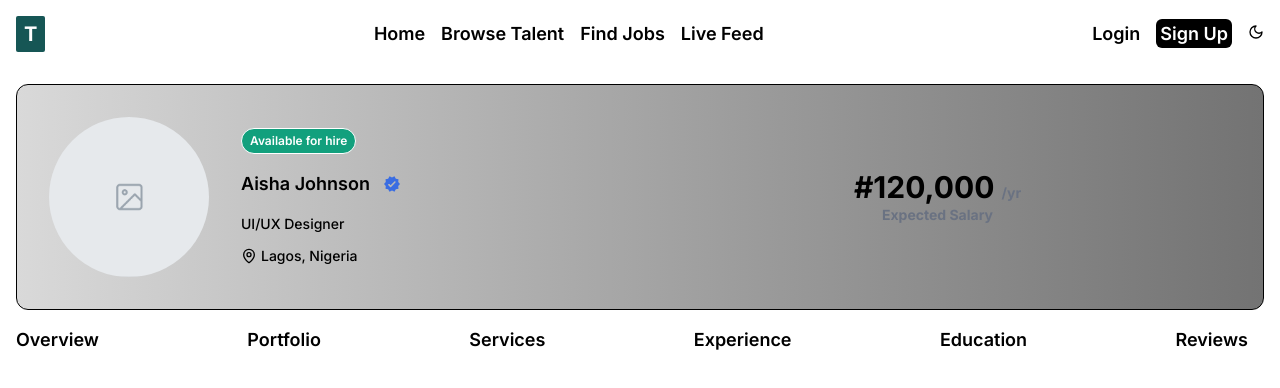
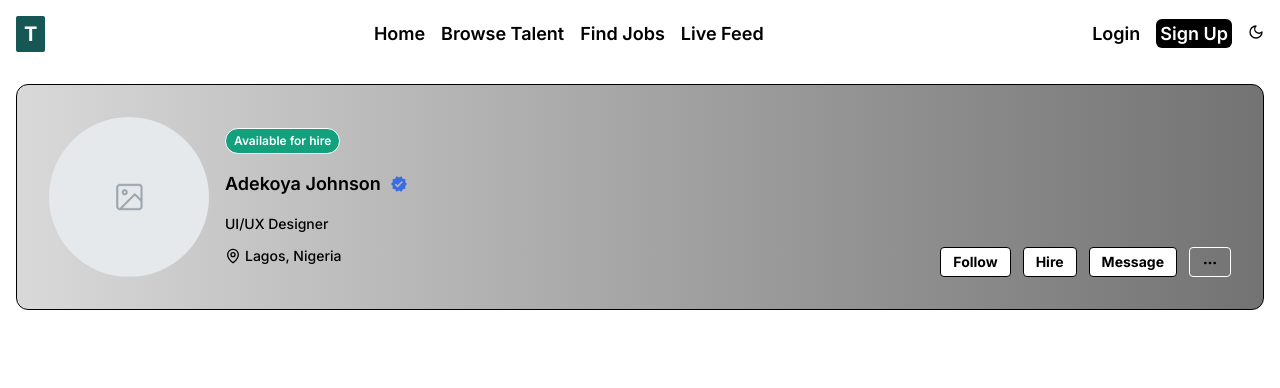
Before and after one commit to adektivity/job_board, a React (Vite) app: page /profile in a window 1280 px wide. Shown: the top 388 px of the page. Built offline with nearby package versions, Linux system fonts and the light colour scheme; no server answers; a web font is replaced by a local one.

Commit message:
Completed profile header feature

```diff
--- a/src/routes/app/profile/Profile.jsx
+++ b/src/routes/app/profile/Profile.jsx
@@ -1,12 +1,12 @@
 import { NavLink, Outlet } from "react-router-dom";
 import Verified from "../../../assets/icons/verified.svg?react";
-import { LuMapPin } from "react-icons/lu";
+import { LuMapPin, LuEllipsis } from "react-icons/lu";
 
 const ProfileHeader = () => {
   return (
-    <div className="card grid-col-two p-8 bg-linear-to-r from-[#D9D9D9] to-[#737373]">
-      <div className="col-span-6 flex-center-profile">
-        <div className="h-37.5 w-37.5 md:h-40 md:w-40">
+    <div className="card grid-col-two p-4 md:p-8 bg-linear-to-r from-[#D9D9D9] to-[#737373]">
+      <div className="col-span-6 flex-center-profile ">
+        <div className="h-37.5 w-37.5 md:h-40 md:w-40 shrink-0">
           <img
             src="/fallback.png"
             alt=""
@@ -14,12 +14,14 @@ const ProfileHeader = () => {
           />
         </div>
         {/* Personal Details */}
-        <div className="flex-col shrink-0">
+        <div className="flex-col min-w-0">
           <span className="inline-flex justify-center rounded-full border border-secondary bg-ui-green px-2 py-1 text-xs text-secondary font-semibold">
             Available for hire
           </span>
-          <div className="details">
-            <h3 className="text-lg font-semibold">Aisha Johnson</h3>
+          <div className="flex items-center gap-2">
+            <h3 className="text-sm sm:text-lg font-semibold truncate min-w-0">
+              Adekoya Johnson
+            </h3>
             <span className="inline-flex h-5 w-5 items-center justify-center shrink-0">
               <Verified className="icon" />
             </span>
@@ -34,11 +36,13 @@ const ProfileHeader = () => {
         </div>
       </div>
       {/* Compensation */}
-      <div className="hidden sm:col-span-6 sm:flex sm:flex-col items-center justify-center font-bold">
-        <h1>
-          #120,000 <span className="text-sm text-gray-500">/yr</span>
-        </h1>
-        <p className="text-sm text-gray-500">Expected Salary</p>
+      <div className="hidden sm:col-span-6 sm:flex items-end justify-end gap-3 font-bold">
+        <button className="profileBtn">Follow</button>
+        <button className="profileBtn">Hire</button>
+        <button className="profileBtn">Message</button>
+        <button className="px-3 py-1 text-sm text-center border border-secondary rounded-sm">
+          <LuEllipsis className="icon" />
+        </button>
       </div>
     </div>
   );
@@ -68,9 +72,9 @@ const Profile = () => {
       <div>
         <ProfileHeader />
       </div>
-      <div>
+      {/* <div>
         <ProfileContent />
-      </div>
+      </div> */}
     </div>
   );
 };
--- a/src/styles/components.css
+++ b/src/styles/components.css
@@ -133,4 +133,9 @@
   .nav-profile a.active {
     @apply border-b-2 border-primary;
   }
+
+  /* Profile buttons */
+  .profileBtn {
+    @apply text-ui-text bg-ui-bg py-1 px-3 text-center text-sm border border-ui-text rounded-sm;
+  }
 }
--- a/src/styles/utilities.css
+++ b/src/styles/utilities.css
@@ -26,7 +26,7 @@
     @apply flex items-center justify-center gap-8;
   }
   .flex-center-profile {
-    @apply flex items-center gap-8;
+    @apply flex items-center gap-4;
   }
   .flex-row {
     @apply flex justify-between gap-2;
@@ -46,7 +46,7 @@
   }
   /* Utility for card details */
   .details {
-    @apply flex flex-wrap items-center gap-3;
+    @apply flex flex-wrap items-center gap-2;
   }
   .details-col {
     @apply flex flex-col flex-wrap justify-center gap-3;
```
